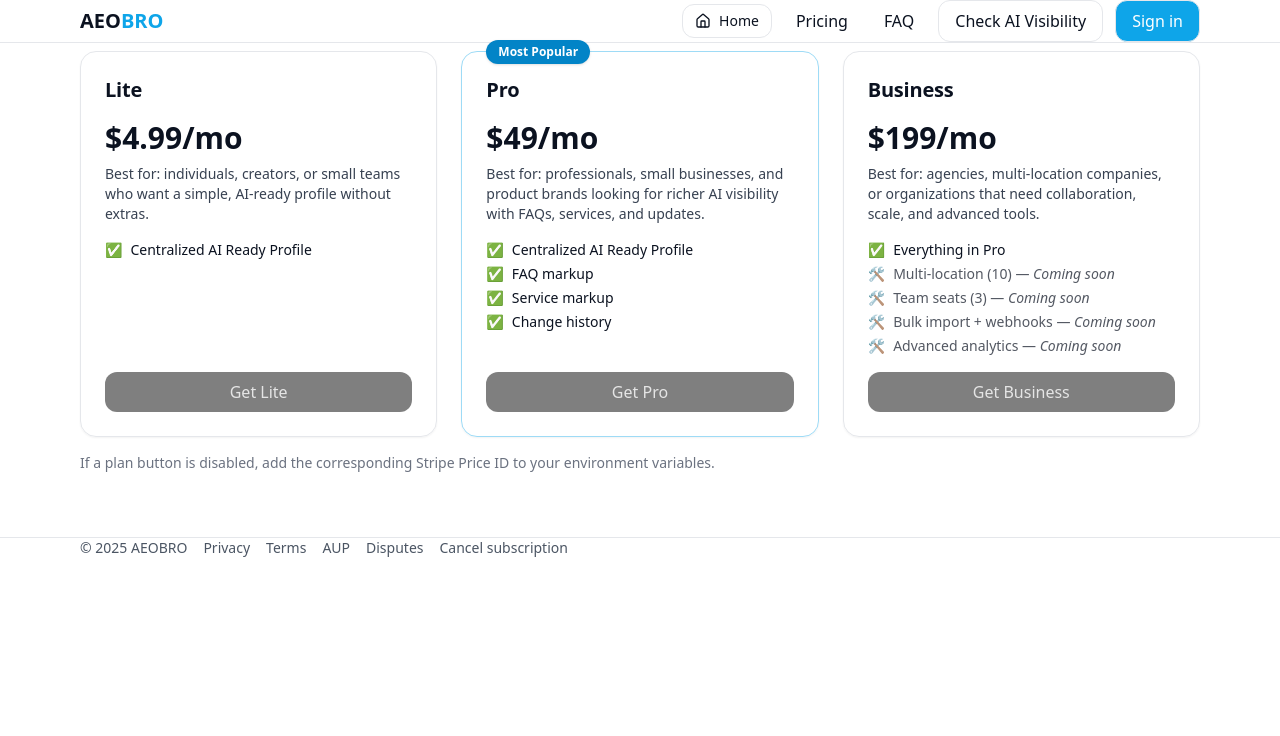
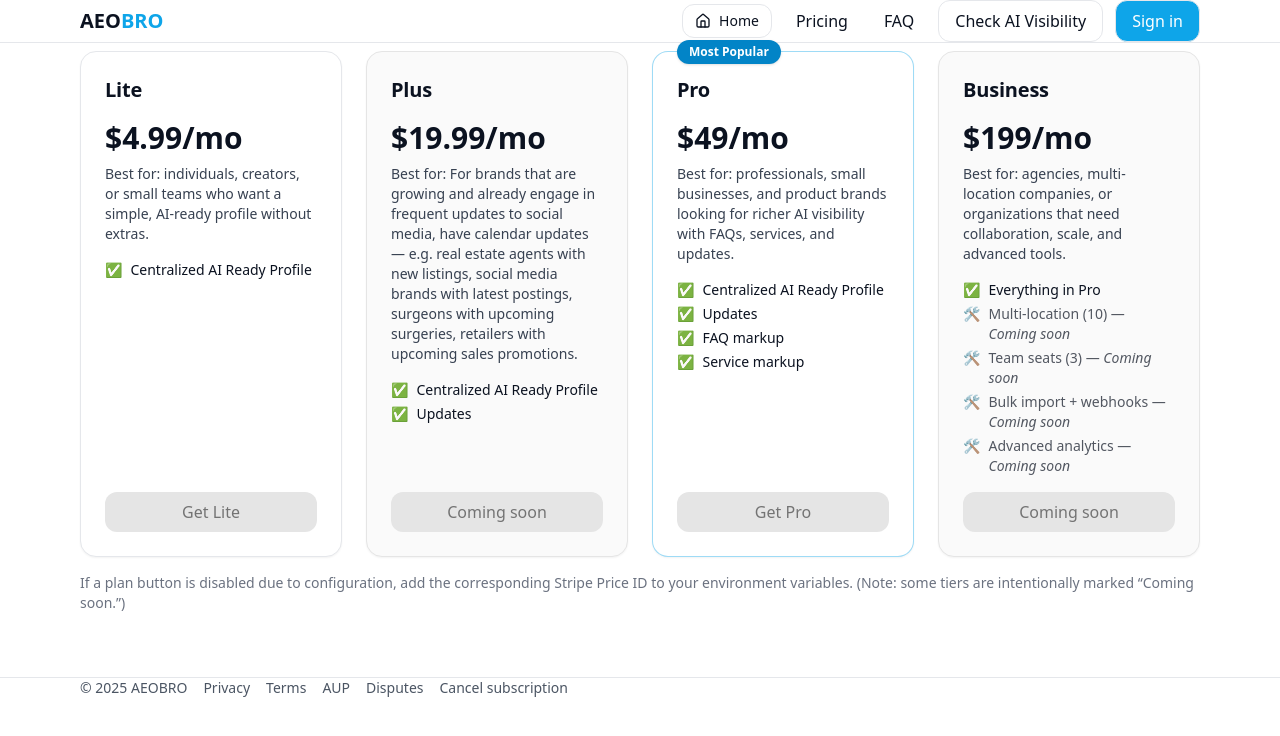
Before and after one commit to NewguyMMM/aeobro, a Next.js app: page /pricing in a window 1280 px wide. Shown: the top 736 px of the page. Built offline with nearby package versions, Linux system fonts and the light colour scheme; no server answers.

Commit message:
Update page.tsx

```diff
--- a/app/(marketing)/pricing/page.tsx
+++ b/app/(marketing)/pricing/page.tsx
@@ -9,7 +9,7 @@ const PRICES = {
   BUSINESS: process.env.NEXT_PUBLIC_STRIPE_PRICE_BUSINESS ?? "",
 } as const;
 
-type PlanTitle = "Lite" | "Pro" | "Business";
+type PlanTitle = "Lite" | "Plus" | "Pro" | "Business";
 
 function cx(...parts: Array<string | false | null | undefined>) {
   return parts.filter(Boolean).join(" ");
@@ -159,23 +159,27 @@ export default function PricingPage() {
     onClick,
     disabled,
     title,
+    variant = "primary",
   }: {
     children: React.ReactNode;
     onClick?: () => void;
     disabled?: boolean;
     title?: string;
+    variant?: "primary" | "disabled";
   }) => {
     const base =
       "mt-auto inline-flex h-10 items-center justify-center rounded-xl px-4 py-2 text-center font-medium transition-colors focus:outline-none focus:ring-2 focus:ring-sky-500";
     const enabled = "bg-black text-white hover:bg-sky-600";
-    const disabledCls = "bg-black/50 text-white/80 cursor-not-allowed";
+    const disabledCls = "bg-neutral-200 text-neutral-500 cursor-not-allowed";
+
+    const isDisabled = disabled || variant === "disabled";
 
     return (
       <button
-        className={cx(base, disabled ? disabledCls : enabled)}
-        disabled={disabled}
+        className={cx(base, isDisabled ? disabledCls : enabled)}
+        disabled={isDisabled}
         title={title}
-        onClick={onClick}
+        onClick={isDisabled ? undefined : onClick}
       >
         {children}
       </button>
@@ -193,6 +197,7 @@ export default function PricingPage() {
     btnText,
     priceId,
     featured = false,
+    comingSoon = false, // forces disabled + gray highlight
   }: {
     title: PlanTitle;
     price: string;
@@ -202,14 +207,16 @@ export default function PricingPage() {
     btnText: string;
     priceId: string;
     featured?: boolean;
+    comingSoon?: boolean;
   }) => {
-    const disabled = !priceId;
+    const disabled = comingSoon || !priceId;
 
     return (
       <div
         className={cx(
-          "relative flex flex-col gap-4 rounded-2xl border p-6 shadow-sm",
-          featured && "border-sky-500/40 shadow-md"
+          "relative flex flex-col gap-4 rounded-2xl p-6 shadow-sm border",
+          featured && "border-sky-500/40 shadow-md",
+          comingSoon ? "bg-neutral-50 border-neutral-200" : "bg-white"
         )}
       >
         {featured && (
@@ -247,11 +254,20 @@ export default function PricingPage() {
         </ul>
 
         <Button
-          disabled={disabled}
-          title={disabled ? `Missing Stripe Price ID for ${title}.` : undefined}
-          onClick={disabled ? undefined : () => startCheckout(priceId, title)}
+          disabled={!comingSoon && !priceId ? true : false}
+          variant={comingSoon ? "disabled" : "primary"}
+          title={
+            comingSoon
+              ? "This tier is coming soon."
+              : !priceId
+              ? `Missing Stripe Price ID for ${title}.`
+              : undefined
+          }
+          onClick={
+            comingSoon || !priceId ? undefined : () => startCheckout(priceId, title)
+          }
         >
-          {loading === title ? "Redirecting…" : btnText}
+          {loading === title ? "Redirecting…" : comingSoon ? "Coming soon" : btnText}
         </Button>
       </div>
     );
@@ -262,14 +278,14 @@ export default function PricingPage() {
   const CENTRALIZED_TOOLTIP =
     "You get a basic, centralized AI-ready profile with your business/creator name, logo, links, and a capped number of images/links. This is like having a business card for machines — enough for AI and search engines to know who you are and where to find you. But: no advanced schema types (FAQ, Services, Reviews, etc.) and no audit trail.";
 
+  const UPDATES_TOOLTIP =
+    "Publish quick, structured updates (e.g., posts, announcements, listings, events) that AI can index — ideal for frequent changes like new inventory, listings, or promos.";
+
   const FAQ_TOOLTIP =
     "Beyond just listing a tagline, you can build a structured Q&A section AI can read.";
 
   const SERVICE_TOOLTIP =
     "Not just “We do photography,” but “We offer wedding packages, family sessions, pricing ranges, etc.” in schema format.";
-
-  const HISTORY_TOOLTIP =
-    "Tracks updates to your profile/schema over time and lets you audit or roll back changes.";
 
   const MULTI_LOCATION_TOOLTIP =
     "Manage up to 10 locations under one account—each with its own hours, address, and phone—published in structured data.";
@@ -291,7 +307,9 @@ export default function PricingPage() {
         </div>
       )}
 
-      <div className="grid gap-6 md:grid-cols-3 mt-2">
+      {/* Four cards now – include Plus */}
+      <div className="grid gap-6 md:grid-cols-4 mt-2">
+        {/* Lite */}
         <PlanCard
           title="Lite"
           price="$4.99/mo"
@@ -301,16 +319,30 @@ export default function PricingPage() {
           priceId={PRICES.LITE}
         />
 
-        {/* Pro with updated descriptor */}
+        {/* Plus (Coming soon) */}
+        <PlanCard
+          title="Plus"
+          price="$19.99/mo"
+          bestFor="For brands that are growing and already engage in frequent updates to social media, have calendar updates — e.g. real estate agents with new listings, social media brands with latest postings, surgeons with upcoming surgeries, retailers with upcoming sales promotions."
+          features={[
+            { label: "Centralized AI Ready Profile", tooltip: CENTRALIZED_TOOLTIP },
+            { label: "Updates", tooltip: UPDATES_TOOLTIP },
+          ]}
+          btnText="Coming soon"
+          priceId=""           // intentionally blank; tier disabled
+          comingSoon
+        />
+
+        {/* Pro (Most Popular) */}
         <PlanCard
           title="Pro"
           price="$49/mo"
           bestFor="professionals, small businesses, and product brands looking for richer AI visibility with FAQs, services, and updates."
           features={[
             { label: "Centralized AI Ready Profile", tooltip: CENTRALIZED_TOOLTIP },
+            { label: "Updates", tooltip: UPDATES_TOOLTIP },
             { label: "FAQ markup", tooltip: FAQ_TOOLTIP },
             { label: "Service markup", tooltip: SERVICE_TOOLTIP },
-            { label: "Change history", tooltip: HISTORY_TOOLTIP },
           ]}
           soon={[]}
           btnText="Get Pro"
@@ -318,6 +350,7 @@ export default function PricingPage() {
           featured
         />
 
+        {/* Business (Coming soon) */}
         <PlanCard
           title="Business"
           price="$199/mo"
@@ -329,14 +362,16 @@ export default function PricingPage() {
             { label: "Bulk import + webhooks", tooltip: BULK_WEBHOOKS_TOOLTIP },
             { label: "Advanced analytics", tooltip: ANALYTICS_TOOLTIP },
           ]}
-          btnText="Get Business"
-          priceId={PRICES.BUSINESS}
+          btnText="Coming soon"
+          priceId=""           // intentionally blank; tier disabled
+          comingSoon
         />
       </div>
 
       {showConfigHint && (
         <p className="mt-4 text-sm text-gray-500">
-          If a plan button is disabled, add the corresponding Stripe Price ID to your environment variables.
+          If a plan button is disabled due to configuration, add the corresponding Stripe Price ID to your environment variables.
+          (Note: some tiers are intentionally marked “Coming soon.”)
         </p>
       )}
     </div>
```
